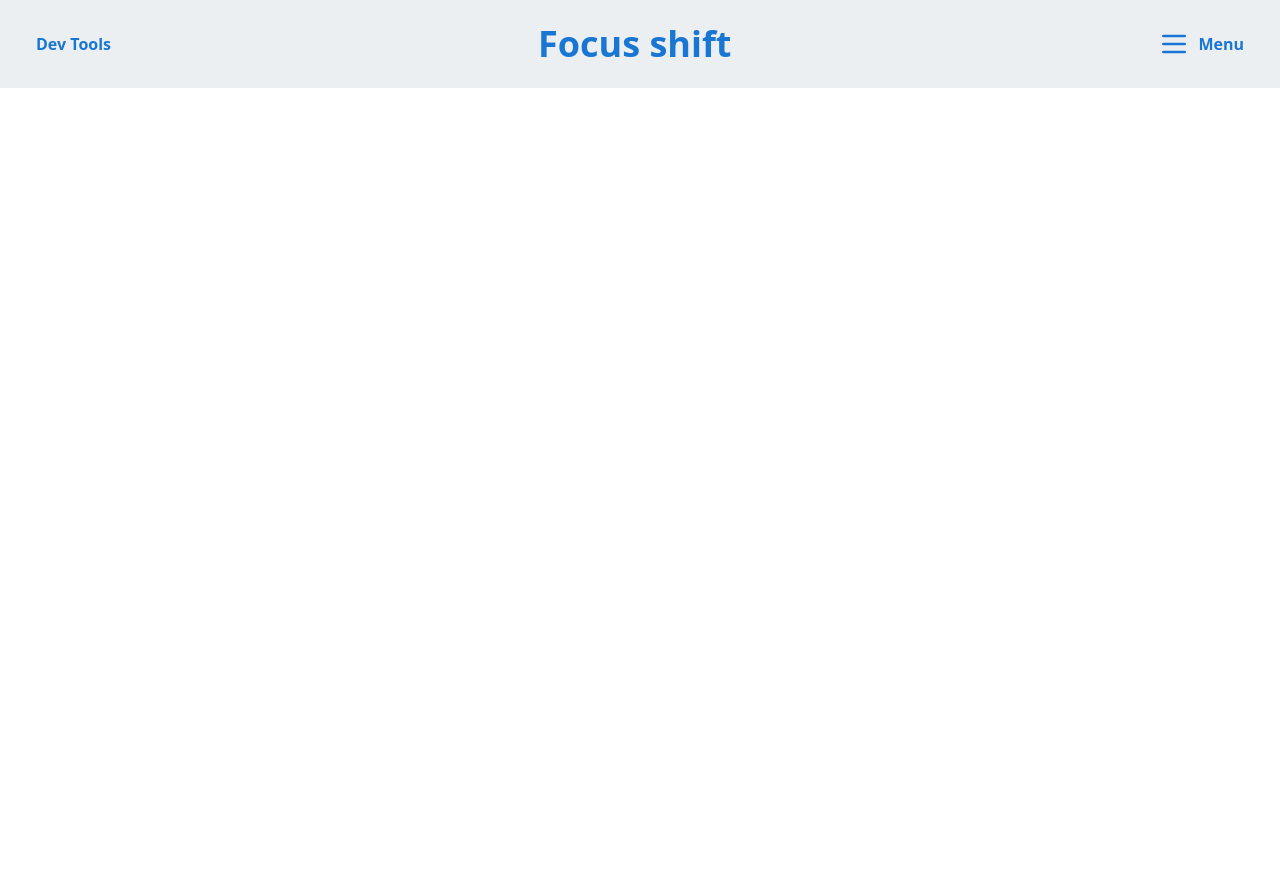
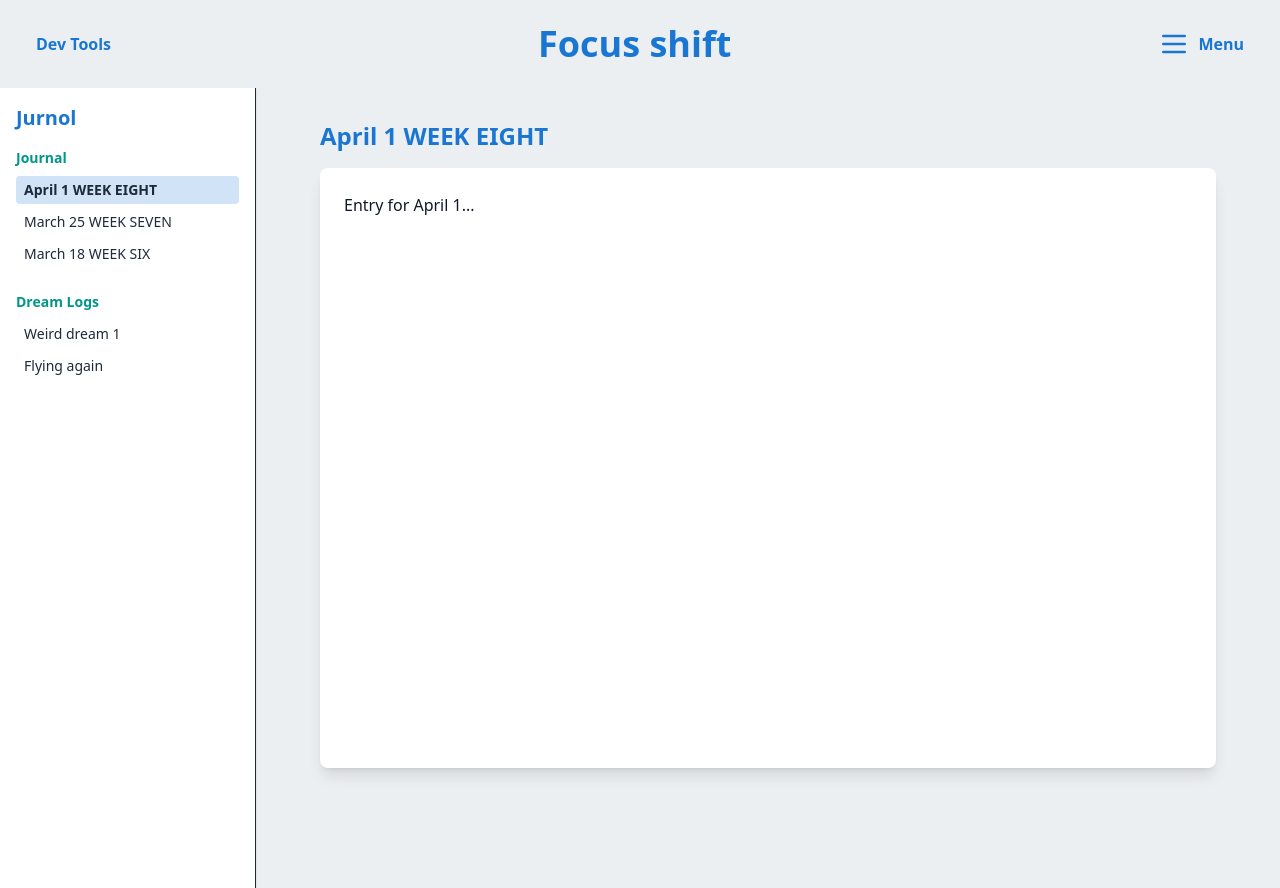
Before and after one commit to Mahdi-196/ReFocused-frontend, a React (Vite) app in the folder client/: page /journalLanding in a window 1280 px wide. Before the commit the page ends 800 px from the top, so only its background shows below. Built offline with nearby package versions, Linux system fonts and the light colour scheme.

Commit message:
added a basic layout and junoling page

```diff
--- a/client/src/App.tsx
+++ b/client/src/App.tsx
@@ -1,7 +1,7 @@
 import { Routes, Route } from 'react-router-dom';
 import Landing from './pages/landing';
 import Dashboard from './pages/dashboard';
-import Journal from './pages/journal';
+import JournalLanding from './pages/journal/journalLanding';
 import Planner from './pages/planner';
 import Settings from './pages/settings';
 import Study from './pages/study';
@@ -16,7 +16,7 @@ function App() {
       <Routes>
         <Route path="/landing" element={<Landing />} />
         <Route path="/dashboard" element={<Dashboard />} />
-        <Route path="/journal" element={<Journal />} />
+        <Route path="/journalLanding" element={<JournalLanding />} />
         <Route path="/planner" element={<Planner />} />
         <Route path="/settings" element={<Settings />} />
         <Route path="/study" element={<Study />} />
--- a/client/src/components/header.tsx
+++ b/client/src/components/header.tsx
@@ -26,7 +26,7 @@ const Header = () => {
             <Link to="/dashboard" className="block text-[var(--color-primary1)]">
               Dashboard
             </Link>
-            <Link to="/journal" className="block text-[var(--color-primary1)]">
+            <Link to="/journalLanding" className="block text-[var(--color-primary1)]">
               Journal
             </Link>
             <Link to="/landing" className="block text-[var(--color-primary1)]">
--- /dev/null
+++ b/client/src/pages/journal/index.tsx
@@ -0,0 +1 @@
+import TextEditor from '../../components/textEditor';
--- /dev/null
+++ b/client/src/pages/journal/journalLanding.tsx
@@ -0,0 +1,89 @@
+// LandingPage.tsx
+import React, { useState } from 'react';
+
+type Entry = {
+  id: string;
+  title: string;
+  content: string;
+};
+
+type Collection = {
+  id: string;
+  name: string;
+  entries: Entry[];
+};
+
+const mockCollections: Collection[] = [
+  {
+    id: 'journal',
+    name: 'Journal',
+    entries: [
+      { id: '1', title: 'April 1 WEEK EIGHT', content: 'Entry for April 1...' },
+      { id: '2', title: 'March 25 WEEK SEVEN', content: 'Entry for March 25...' },
+      { id: '3', title: 'March 18 WEEK SIX', content: 'Entry for March 18...' },
+    ],
+  },
+  {
+    id: 'dreams',
+    name: 'Dream Logs',
+    entries: [
+      { id: '4', title: 'Weird dream 1', content: 'Aliens, pizza, whatever...' },
+      { id: '5', title: 'Flying again', content: 'Soaring over mountains...' },
+    ],
+  },
+];
+
+const LandingPage: React.FC = () => {
+  const [collections] = useState<Collection[]>(mockCollections);
+  const [selectedCollection, setSelectedCollection] = useState<Collection>(collections[0]);
+  const [selectedEntry, setSelectedEntry] = useState<Entry>(collections[0].entries[0]);
+
+  return (
+    <div className="flex min-h-screen bg-[#ECEFF1] font-sans text-gray-800">
+      {/* Sidebar */}
+      <div className="w-64 bg-white border-r shadow-sm p-4 overflow-y-auto">
+        <h2 className="text-xl font-bold text-[#1976D2] mb-4">Jurnol</h2>
+
+        {collections.map((col) => (
+          <div key={col.id} className="mb-6">
+            <h3 className="text-sm font-semibold text-[#009688] mb-2">{col.name}</h3>
+            <ul className="space-y-1 text-sm">
+              {col.entries.map((entry) => (
+                <li
+                  key={entry.id}
+                  onClick={() => {
+                    setSelectedCollection(col);
+                    setSelectedEntry(entry);
+                  }}
+                  className={`cursor-pointer px-2 py-1 rounded hover:bg-[#1976D2]/10 ${
+                    selectedEntry.id === entry.id ? 'bg-[#1976D2]/20 font-semibold' : ''
+                  }`}
+                >
+                  {entry.title}
+                </li>
+              ))}
+            </ul>
+          </div>
+        ))}
+      </div>
+
+      {/* Editor Area */}
+      <div className="flex-1 p-8">
+        <div className="max-w-4xl mx-auto">
+          <h1 className="text-2xl font-bold text-[#1976D2] mb-4">
+            {selectedEntry?.title || 'Untitled'}
+          </h1>
+          <textarea
+            className="w-full h-[75vh] bg-white shadow-lg rounded-lg p-6 text-base leading-relaxed text-gray-900 placeholder-gray-500 outline-none resize-none focus:ring-2 focus:ring-[#1976D2]"
+            value={selectedEntry?.content || ''}
+            onChange={(e) =>
+              setSelectedEntry({ ...selectedEntry, content: e.target.value })
+            }
+          />
+        </div>
+      </div>
+    </div>
+  );
+};
+
+export default LandingPage;
```
Also changed, not shown: client/src/pages/journal/journal.tsx (renamed from client/src/pages/journal.tsx).
